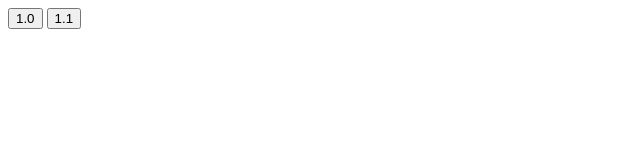
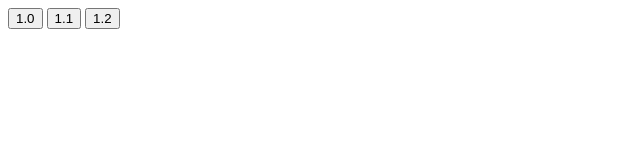
Before and after one commit to Touchcreator/CloudtalkerWhoops, a plain HTML site: page index.html in a window 1280 px wide. Shown: the full height of the page, 0-640 px from the left. Drawn offline with Linux system fonts and the light colour scheme.

Commit message:
add 1.2 as an option

```diff
--- a/index.html
+++ b/index.html
@@ -12,5 +12,8 @@
     <button onclick="window.location.href='https://touchcreator.github.io/CloudtalkerWhoops/1.1';">
       1.1
     </button>
+    <button onclick="window.location.href='https://touchcreator.github.io/CloudtalkerWhoops/1.2';">
+      1.2
+    </button>
   </body>
 </html>
```
